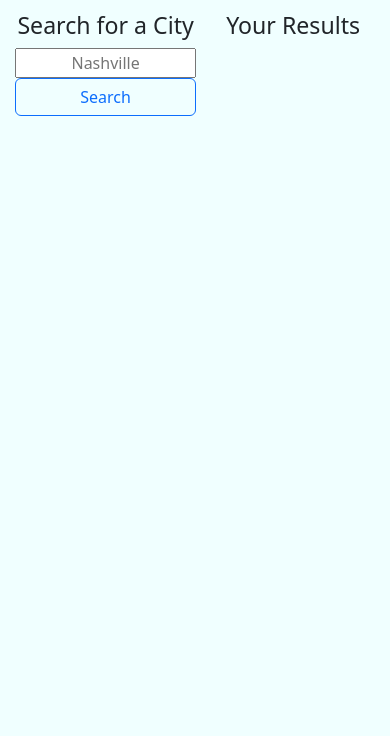
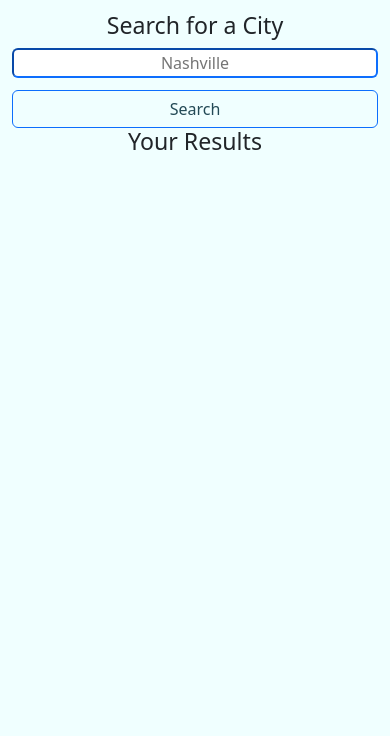
Before and after one commit to hoganrsherrow/open-weather, a plain HTML site: page index.html in a window 390 px wide. Shown: the part 108-844 px from the top of the page. Drawn offline with nearby package versions, Linux system fonts and the light colour scheme.

Commit message:
Added mobile responsiveness

```diff
--- a/assets/css/style.css
+++ b/assets/css/style.css
@@ -37,22 +37,32 @@ header h1 {
 
 /* Search for a City Styling */
 .city-btn {
-    flex-basis: 100%;
+    background-color: azure;
+    color: var(--primary-color);
+    margin-top: 0.75rem;
 }
-.content-separator {
-    flex-basis: 100%;
-    height: 9px;
+
+.city-btn:hover {
     background-color: var(--secondary-color);
-    border-radius: 15px;
 }
-.search-for-a-city {
-    margin-right: 15px;
+
+.city-btn:active {
+    background-color: rgba(65, 125, 149, 0.5);
 }
 
 .search-for-a-city > * {
     display: block;
     height: fit-content !important;
     width: 100%;
+}
+
+.search-for-a-city input {
+    border-color: #0d6efd;
+    border-radius: 0.375rem;
+}
+
+.search-for-a-city input:focus {
+    border-color: #0d6efd;
 }
 
 #api-warning {
@@ -66,8 +76,8 @@ header h1 {
 .forecast-container{
     /* background-color: var(--tertiary-color);
     border: 3px solid white; */
-    flex-basis: 60%;
-    flex-grow: 0;
+    /* flex-basis: 60%; */
+    flex-grow: 1;
 }
 
 .card-body {
--- a/index.html
+++ b/index.html
@@ -16,15 +16,17 @@
     <header class="d-flex justify-content-center align-items-center">
         <h1>Hogan's Weather Dashboard</h1>
     </header>
-    <main class="d-flex justify-content-around">
-        <section class="search-for-a-city" id="search-container">
+    <main class="container">
+        <div class="row">
+            <section class="search-for-a-city col-sm-8 col-md-4" id="search-container">
                 <label for="city"><h3>Search for a City</h3></label>
                 <input name="city" id="city" type="text" placeholder="Nashville"/>
                 <button class="btn btn-outline-primary city-btn" id="city-btn" type="button">Search</button>
             </section>
-        <section class="forecast-container" id="forecast-container">
+            <section class="forecast-container col-sm-8 col-md-8" id="forecast-container">
                 <h3>Your Results</h3>
             </section>
+        </div>
     </main>
     <script src="https://ajax.googleapis.com/ajax/libs/jquery/3.6.0/jquery.min.js"></script>
     <script src="./assets/js/script.js"></script>
```
Lines whose indentation alone changed are shown as unchanged.
